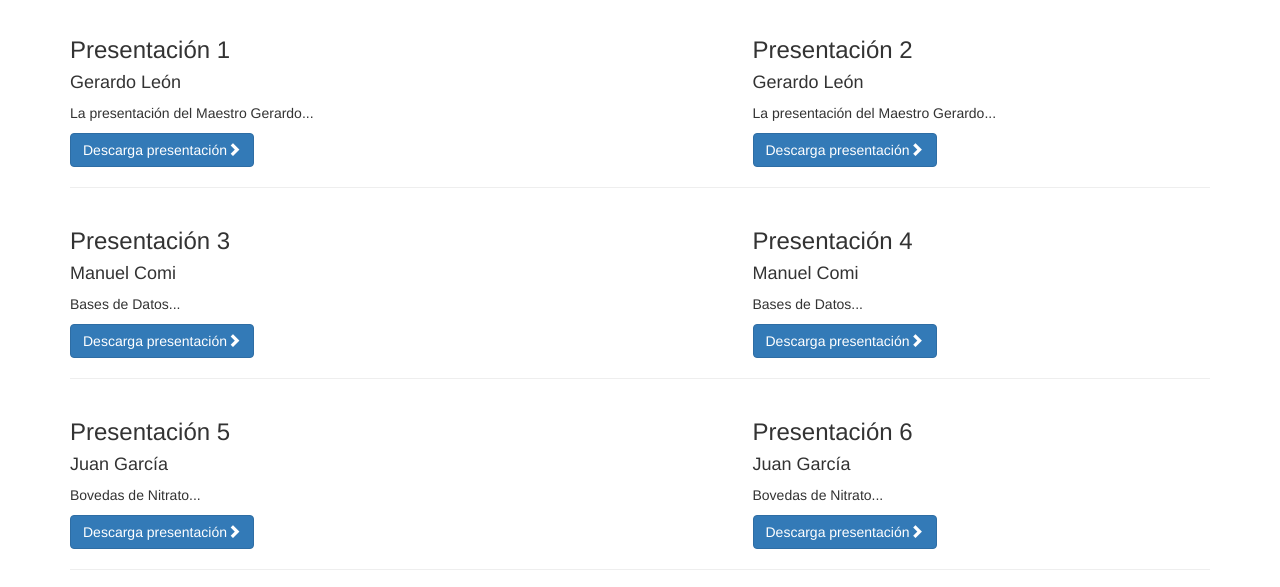
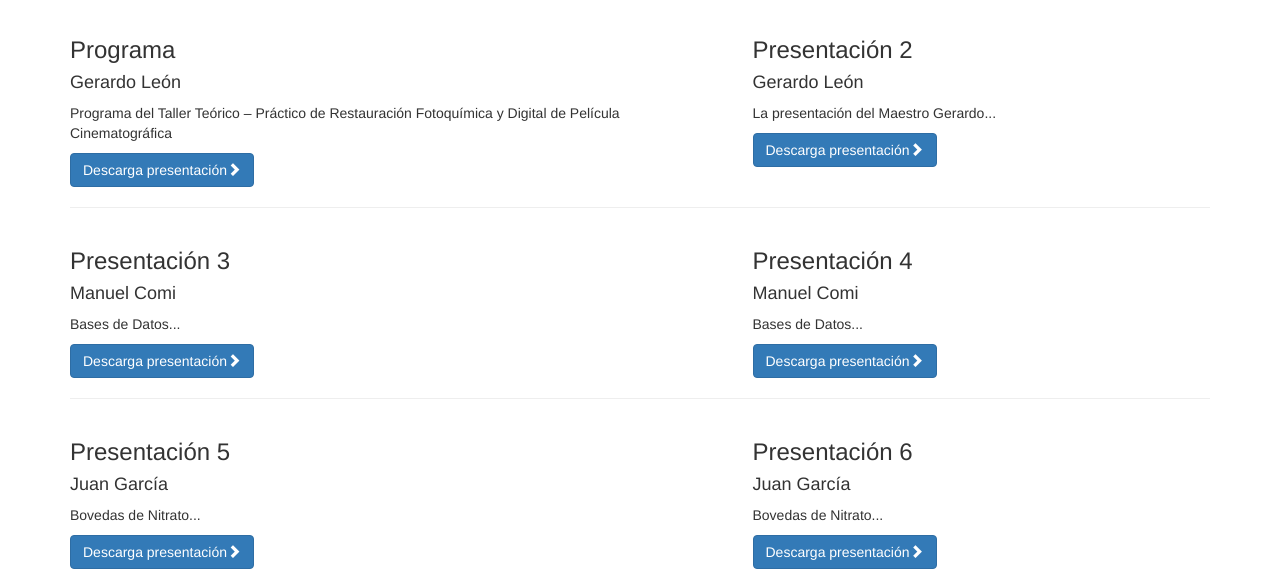
Before and after one commit to mcomi/claim, a plain HTML site: page index.html in a window 1280 px wide. Shown: the part 163-750 px from the top of the page. Drawn offline with Linux system fonts and the light colour scheme.

Commit message:
programa del evento

```diff
--- a/index.html
+++ b/index.html
@@ -81,11 +81,11 @@
                 </a>
             </div>-->
             <div class="col-md-7">
-                <h3>Presentación 1</h3>
+                <h3>Programa</h3>
                 <h4>Gerardo León</h4>
-                <p>La presentación del Maestro Gerardo...</p>
+                <p>Programa del Taller Teórico – Práctico de Restauración Fotoquímica y Digital de Película Cinematográfica</p>
 
-				<a href="https://dl.dropboxusercontent.com/u/20855691/claim/acusa.docx" download="panda1" class="btn btn-primary">Descarga presentación<span class="glyphicon glyphicon-chevron-right"></span></a>
+				<a href="https://dl.dropboxusercontent.com/u/20855691/claim/Programa.docx" download="panda1" class="btn btn-primary">Descarga presentación<span class="glyphicon glyphicon-chevron-right"></span></a>
             </div>
 			<div class="col-md-5">
                 <h3>Presentación 2</h3>
```
